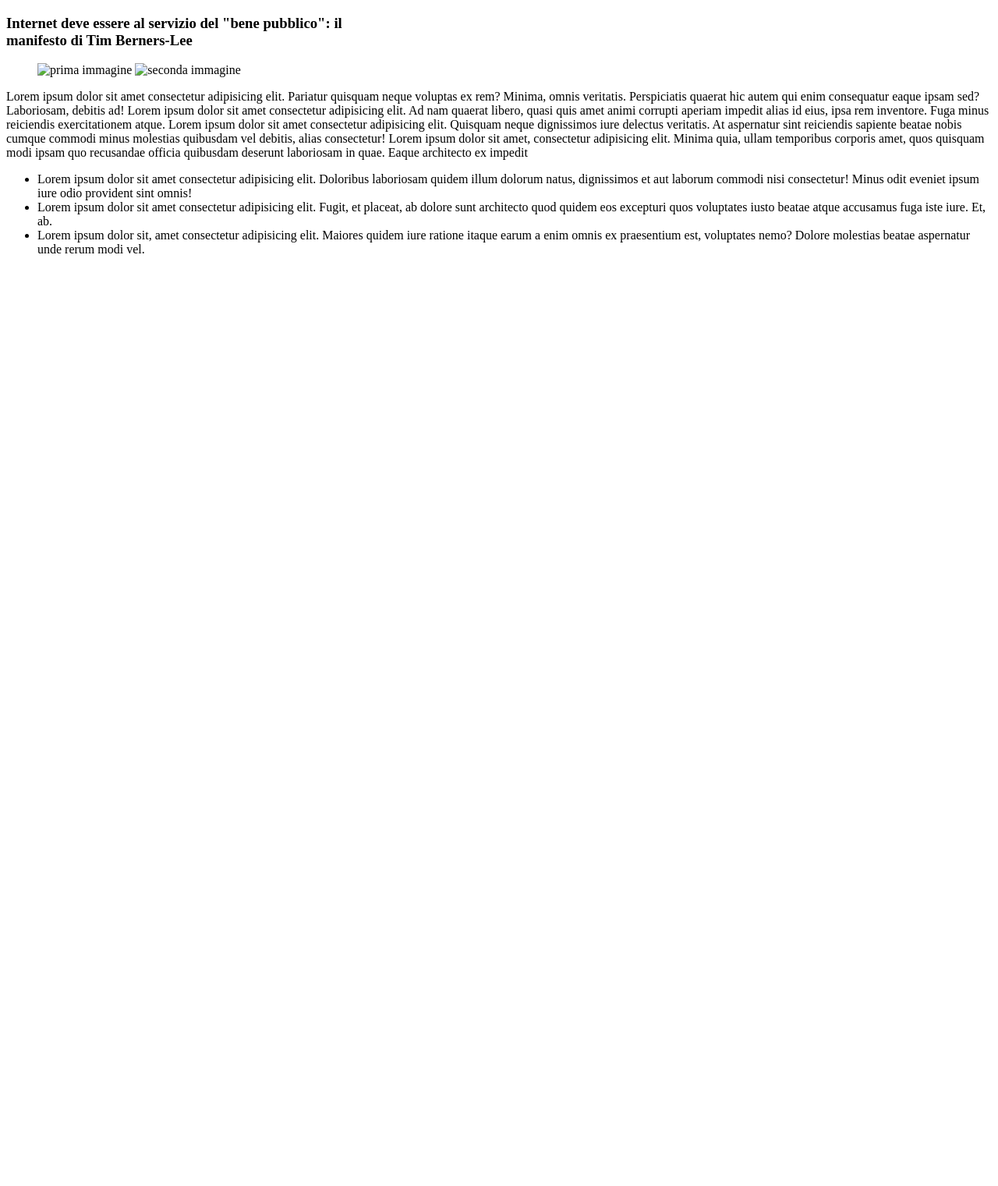
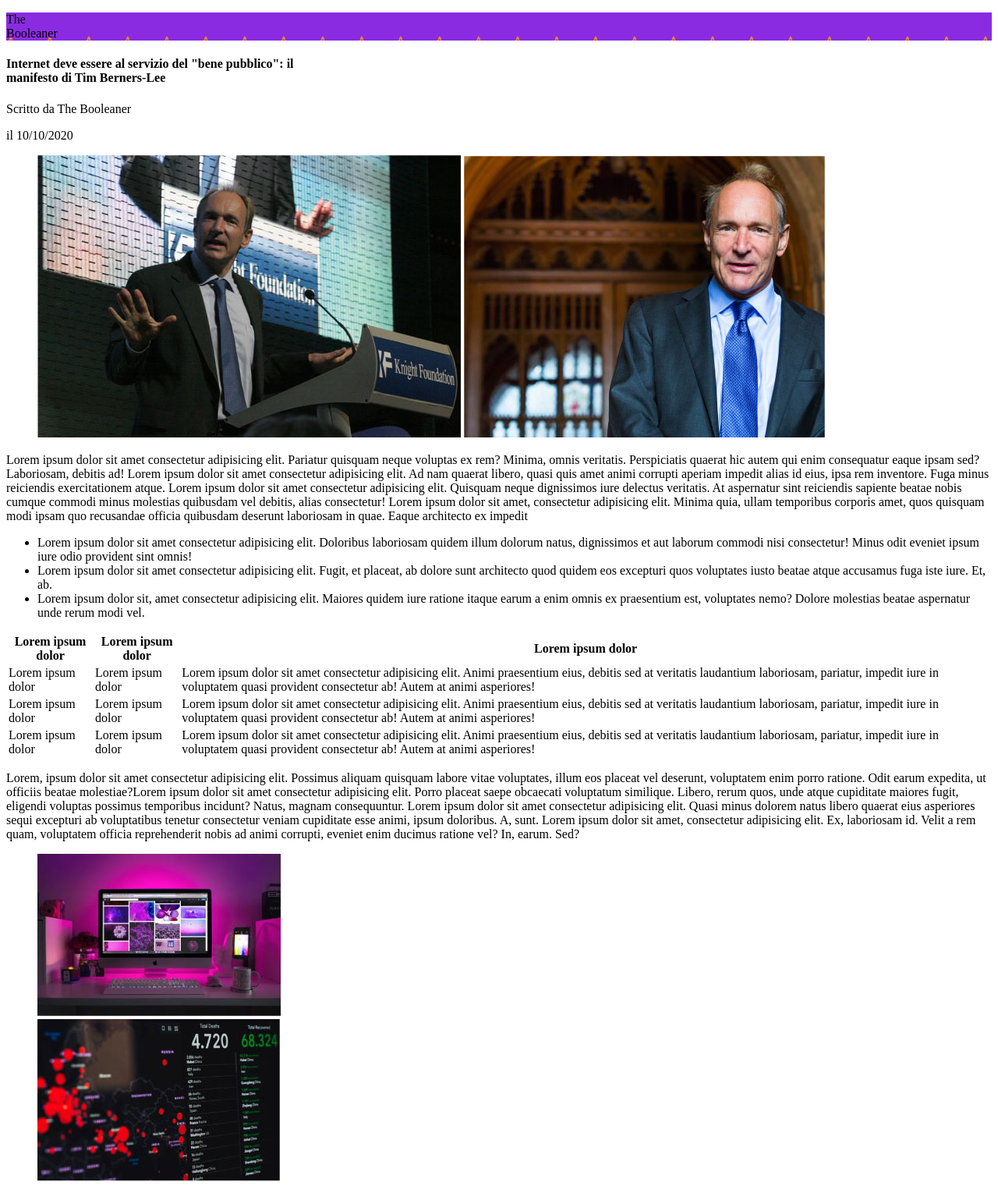
Before and after one commit to GiovanniMariaLedda/html-css-booleaner, a plain HTML site: page index.html in a window 1280 px wide. Shown: the whole page at 78% size. Before the commit the page ends 800 px from the top, so only its background shows below. Drawn offline with Linux system fonts and the light colour scheme; files that its build step writes are made by us from their sources.

Commit message:
add incompleate

```diff
--- a/css/style.css
+++ b/css/style.css
@@ -0,0 +1,6 @@
+#head-img{
+    background-image: url('../img/pattern.png') ;
+    background-color:blueviolet ;
+    background-size: 100px 350px;
+
+}
--- a/index.html
+++ b/index.html
@@ -5,14 +5,23 @@
     <meta name="viewport" content="width=device-width, initial-scale=1.0">
     <title>The Booleaner</title>
     <!-- collegamento con la cartella css -->
-     <link rel="stylesheet" href="style.css">
+     <link rel="stylesheet" href="./css/style.css">
+
 </head>
 <body>
 
   <header>
     <section>
-        <section id="first section">
-          <h1>Internet deve essere al servizio del "bene pubblico": il <br> manifesto di Tim Berners-Lee</h1>
+      <section id="head-img">
+        <p>The <br>
+           Booleaner
+        <p/>
+    </section>
+    <section>
+        <section id="h1section">
+        <h1>Internet deve essere al servizio del "bene pubblico": il <br> manifesto di Tim Berners-Lee</h1>
+        <p>Scritto da The Booleaner</p>
+        <p>il 10/10/2020</p>
     </section>
     <section>
           <figure>
@@ -38,17 +47,51 @@
         </li>
       </ul>
     </section>
-
-
-
-
-
-
-
+    <section>
+      <table>
+        <thead>
+          <tr>
+            <th>Lorem ipsum dolor</th>
+            <th>Lorem ipsum dolor</th>
+            <th>Lorem ipsum dolor</th>
+          </tr>
+        </thead>
+        <tbody>
+          <tr>
+            <td>Lorem ipsum dolor</td>
+            <td>Lorem ipsum dolor</td>
+            <td>Lorem ipsum dolor sit amet consectetur adipisicing elit. Animi praesentium eius, debitis sed at veritatis laudantium laboriosam, pariatur, impedit iure in voluptatem quasi provident consectetur ab! Autem at animi asperiores!
+            </td>
+          </tr>
+          <tr>
+            <td>Lorem ipsum dolor</td>
+            <td>Lorem ipsum dolor</td>
+            <td>Lorem ipsum dolor sit amet consectetur adipisicing elit. Animi praesentium eius, debitis sed at veritatis laudantium laboriosam, pariatur, impedit iure in voluptatem quasi provident consectetur ab! Autem at animi asperiores!
+            </td>
+          </tr>
+          <tr>
+            <td>Lorem ipsum dolor</td>
+            <td>Lorem ipsum dolor</td>
+            <td>Lorem ipsum dolor sit amet consectetur adipisicing elit. Animi praesentium eius, debitis sed at veritatis laudantium laboriosam, pariatur, impedit iure in voluptatem quasi provident consectetur ab! Autem at animi asperiores!
+            </td>
+          </tr>
+        </tbody>
+      </table>
+    </section>
+    <section>
+      <!-- paragrafo -->
+      <p>Lorem, ipsum dolor sit amet consectetur adipisicing elit. Possimus aliquam quisquam labore vitae voluptates, illum eos placeat vel deserunt, voluptatem enim porro ratione. Odit earum expedita, ut officiis beatae molestiae?Lorem ipsum dolor sit amet consectetur adipisicing elit. Porro placeat saepe obcaecati voluptatum similique. Libero, rerum quos, unde atque cupiditate maiores fugit, eligendi voluptas possimus temporibus incidunt? Natus, magnam consequuntur. Lorem ipsum dolor sit amet consectetur adipisicing elit. Quasi minus dolorem natus libero quaerat eius asperiores sequi excepturi ab voluptatibus tenetur consectetur veniam cupiditate esse animi, ipsum doloribus. A, sunt. Lorem ipsum dolor sit amet, consectetur adipisicing elit. Ex, laboriosam id. Velit a rem quam, voluptatem officia reprehenderit nobis ad animi corrupti, eveniet enim ducimus ratione vel? In, earum. Sed?
+      </p>
+    </section>
   </main>
-
-
-
-
+  <footer>
+    <!-- titolo -->
+    <title>Potrebbero interessarti</title>
+    <figure>
+      <!-- immagini -->
+      <img src="./img/monitor.jpg" alt="immagine monitor"> <br>
+      <img src="./img/graph.jpg" alt="immagine">
+    </figure>
+  </footer>
 </body>
 </html>
```
Also changed, not shown: img/graph.jpg (added), img/monitor.jpg (added), img/pattern.png (added), img/tim-1.jpg (added), img/tim-2.jpg (added).
